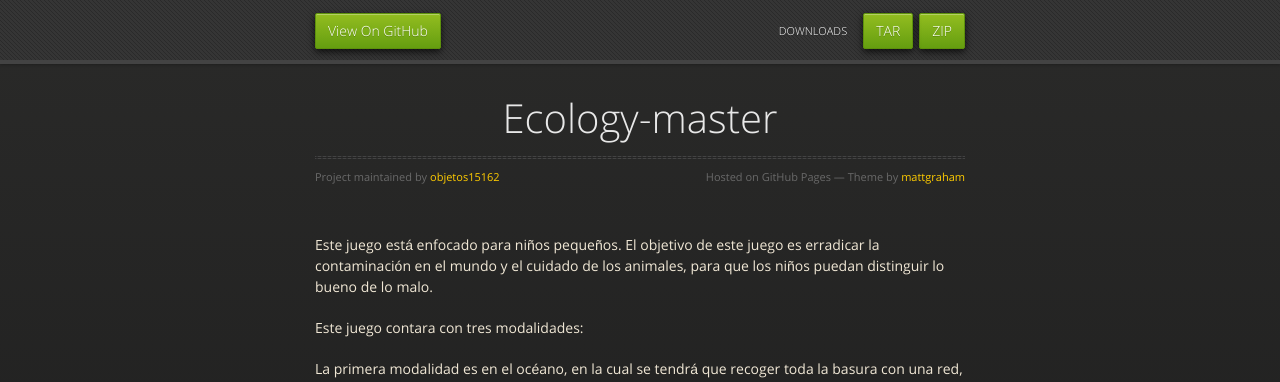
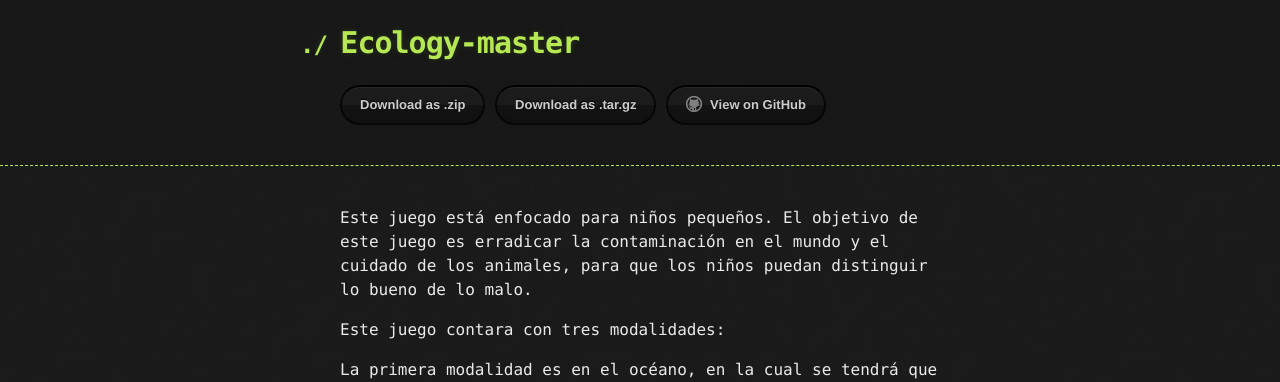
Before and after one commit to objetos15162/Ecology-Master, a plain HTML site: page index.html in a window 1280 px wide. Shown: the top 382 px of the page. Drawn offline with nearby package versions, Linux system fonts and the light colour scheme.

Commit message:
Create gh-pages branch via GitHub

```diff
--- a/index.html
+++ b/index.html
@@ -1,43 +1,33 @@
-<!doctype html>
+<!DOCTYPE html>
 <html>
   <head>
-    <meta charset="utf-8">
+    <meta charset='utf-8'>
     <meta http-equiv="X-UA-Compatible" content="chrome=1">
+
+    <link rel="stylesheet" type="text/css" href="stylesheets/stylesheet.css" media="screen">
+    <link rel="stylesheet" type="text/css" href="stylesheets/github-dark.css" media="screen">
+    <link rel="stylesheet" type="text/css" href="stylesheets/print.css" media="print">
+
     <title>Ecology-master by objetos15162</title>
-    <link rel="stylesheet" href="stylesheets/styles.css">
-    <link rel="stylesheet" href="stylesheets/github-dark.css">
-    <script src="https://ajax.googleapis.com/ajax/libs/jquery/1.7.1/jquery.min.js"></script>
-    <script src="javascripts/respond.js"></script>
-    <!--[if lt IE 9]>
-      <script src="//html5shiv.googlecode.com/svn/trunk/html5.js"></script>
-    <![endif]-->
-    <!--[if lt IE 8]>
-    <link rel="stylesheet" href="stylesheets/ie.css">
-    <![endif]-->
-    <meta name="viewport" content="width=device-width, initial-scale=1, user-scalable=no">
+  </head>
 
-  </head>
   <body>
-      <div id="header">
-        <nav>
-          <li class="fork"><a href="https://github.com/objetos15162/Ecology-Master">View On GitHub</a></li>
-          <li class="downloads"><a href="https://github.com/objetos15162/Ecology-Master/zipball/master">ZIP</a></li>
-          <li class="downloads"><a href="https://github.com/objetos15162/Ecology-Master/tarball/master">TAR</a></li>
-          <li class="title">DOWNLOADS</li>
-        </nav>
-      </div><!-- end header -->
 
-    <div class="wrapper">
+    <header>
+      <div class="container">
+        <h1>Ecology-master</h1>
+        <h2></h2>
 
-      <section>
-        <div id="title">
-          <h1>Ecology-master</h1>
-          <p></p>
-          <hr>
-          <span class="credits left">Project maintained by <a href="https://github.com/objetos15162">objetos15162</a></span>
-          <span class="credits right">Hosted on GitHub Pages &mdash; Theme by <a href="https://twitter.com/michigangraham">mattgraham</a></span>
-        </div>
+        <section id="downloads">
+          <a href="https://github.com/objetos15162/Ecology-Master/zipball/master" class="btn">Download as .zip</a>
+          <a href="https://github.com/objetos15162/Ecology-Master/tarball/master" class="btn">Download as .tar.gz</a>
+          <a href="https://github.com/objetos15162/Ecology-Master" class="btn btn-github"><span class="icon"></span>View on GitHub</a>
+        </section>
+      </div>
+    </header>
 
+    <div class="container">
+      <section id="main_content">
         <p>Este juego está enfocado para niños pequeños. El objetivo de este juego es  erradicar la contaminación en el mundo y el cuidado de los animales, para que los niños puedan distinguir lo bueno de lo malo.</p>
 
 <p>Este juego contara con tres modalidades:</p>
@@ -149,8 +139,7 @@ Instalar NITE
 
 <p>./configure --with-boost=/opt/local/include --with-wx-config=/opt/local/bin/wx-config --with-wx-prefix=/opt/localmake sudo make install</p>
 
-<p>video:
-<a href="https://youtu.be/laqsEN04O-U">https://youtu.be/laqsEN04O-U</a></p>
+<p><a href="https://www.youtube.com/watch?v=laqsEN04O-U">Video YouTube</a></p>
 
 <p><img src="https://raw.githubusercontent.com/objetos15162/Ecology-Master/master/diagrama%20de%20clases%20ecology%20master.PNG" alt="DIAGRAMA DE CLASES"></p>
 
@@ -172,9 +161,8 @@ Aaron Miranda Victorino</p>
 
 <p>24 de Mayo de 2016</p>
       </section>
+    </div>
 
-    </div>
-    <!--[if !IE]><script>fixScale(document);</script><![endif]-->
 
   </body>
 </html>
```
Also changed, not shown: params.json (+1 -1 lines).
